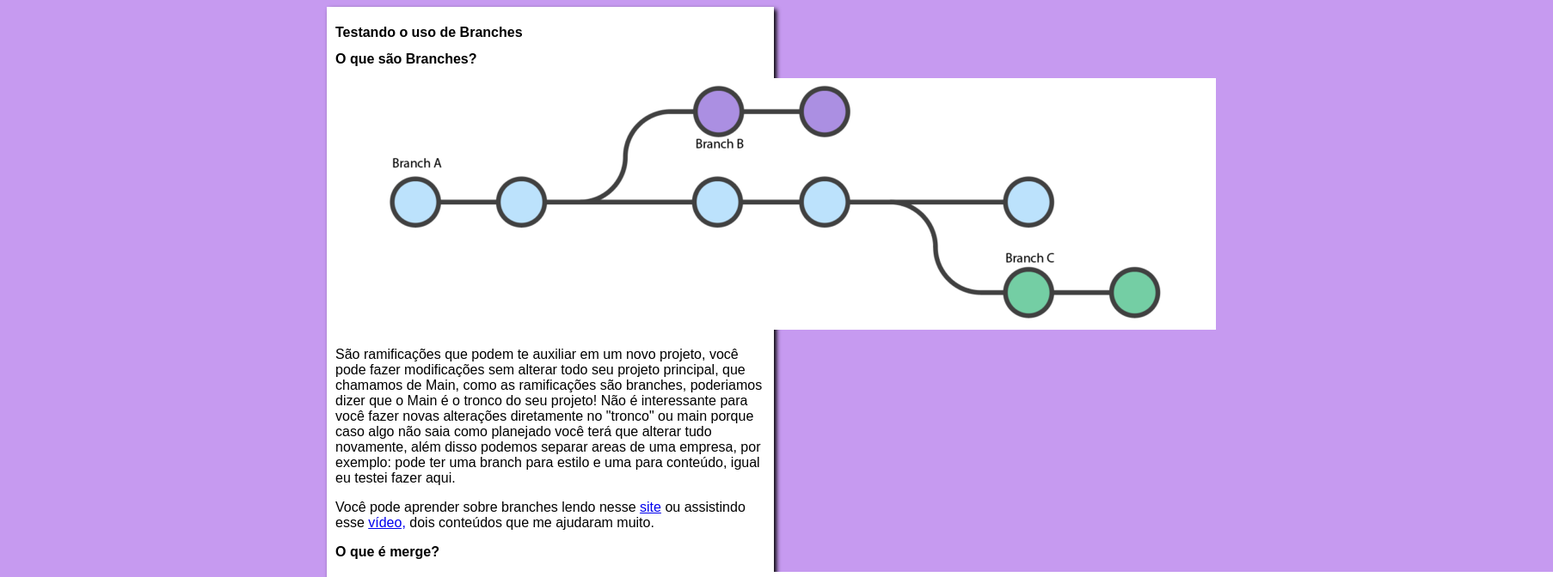
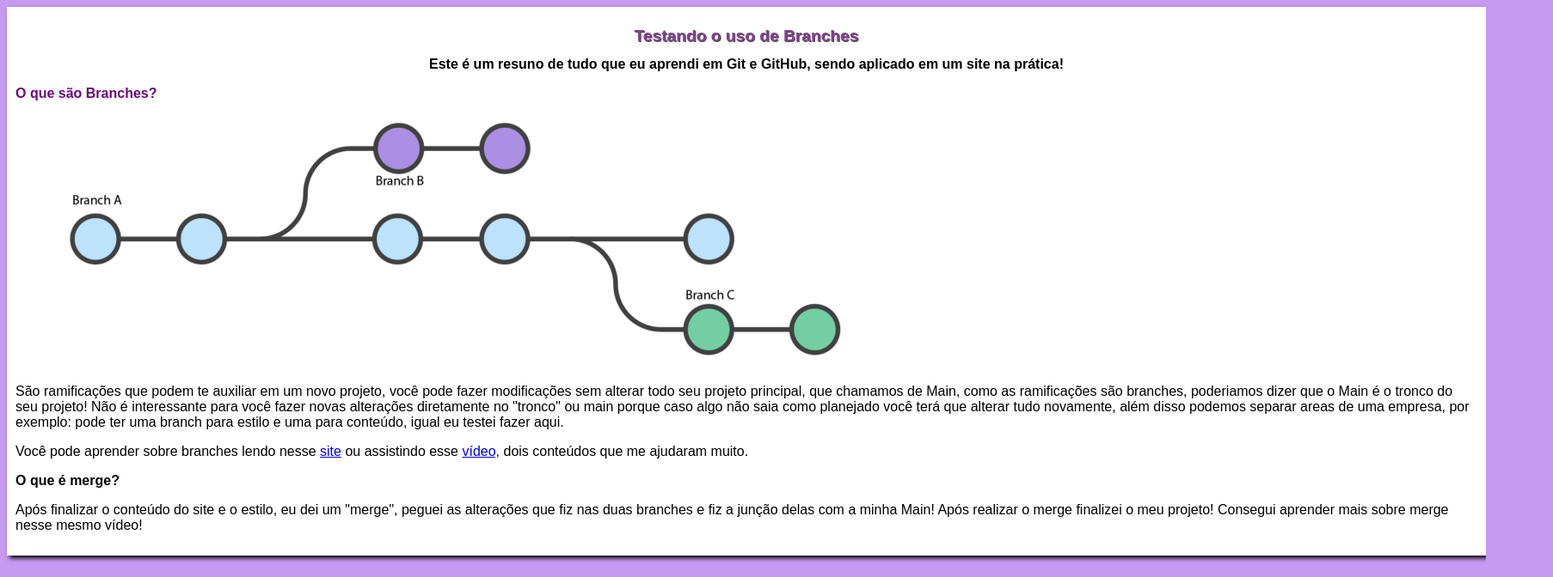
Before and after one commit to jessicapersio/projeto-site, a plain HTML site: page index.html in a window 1280 px wide. Shown: the top 672 px of the page at 86% size, 1806 px wide, since content can reach past the window. Drawn offline with Linux system fonts and the light colour scheme.

Commit message:
alterações no conteudo

```diff
--- a/estilos/style.css
+++ b/estilos/style.css
@@ -10,8 +10,26 @@ body {
 
 main {
     background-color: white;
-    width: 500px;
+    width: 1700px;
     margin: auto;
     padding: 10px;
     box-shadow: 3px 3px 5px black;
 }
+
+header > h1 {
+    text-align: center;
+    font-size: larger;
+    color: rgb(131, 65, 143);
+    text-shadow: 1px 1px 0px rgb(78, 77, 77);
+    border-radius: 10px;
+    border-color: rgb(223, 134, 226);
+    box-shadow: 1px;
+}
+header > h2 {
+    text-align: center;
+}
+
+h3 {
+    color: rgb(105, 9, 122);
+    text-align: left ;
+}
--- a/index.html
+++ b/index.html
@@ -3,16 +3,19 @@
 <head>
     <meta charset="UTF-8">
     <meta name="viewport" content="width=device-width, initial-scale=1.0">
-    <title> Titulo do site </title>
+    <title> Aprendendo Git e GitHub </title>
     <link rel="stylesheet" href="estilos/style.css">
 </head>
 <body>
     <main>
         <header>
             <h1>Testando o uso de Branches</h1>
+            <h2>Este é um resuno de tudo que eu aprendi em Git e GitHub, sendo aplicado em um site na prática!</h2>
         </header>
         <article>
-            <h2>O que são Branches?</h2>
+
+                <h3>O que são Branches?</h3>
+
             <img src="imagens/branch.png" alt="esquema de branches">
             <p> São ramificações que podem te auxiliar em um novo projeto, você pode fazer modificações sem alterar todo seu projeto principal,
                 que chamamos de Main, como as ramificações são branches, poderiamos dizer que o Main é o tronco do seu projeto! Não é interessante
@@ -24,7 +27,6 @@
         </article>
         <article>
             <h2> O que é merge?</h2>
-            <img src="imagens/merge.png" alt="merge">
             <p> Após finalizar o conteúdo do site e o estilo, eu dei um "merge", peguei as alterações que fiz nas duas branches e fiz a junção delas
                 com a minha Main! Após realizar o merge finalizei o meu projeto!
                 Consegui aprender mais sobre merge nesse mesmo <a href="https://www.youtube.com/live/xAOBQtSVI_k?si=Qmf9sW0z1VuXBmXD"></a>vídeo</a>!
```
